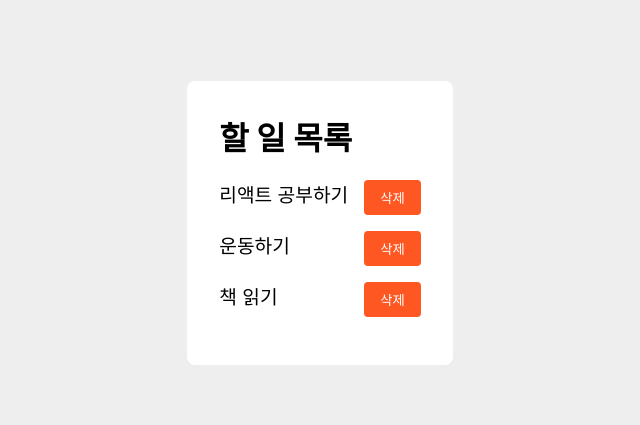
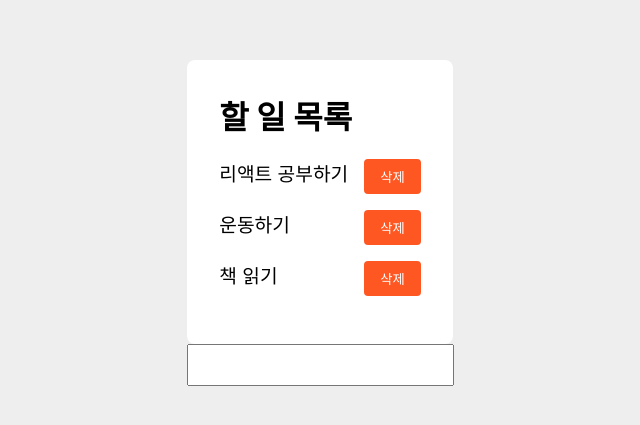
Before and after one commit to jchyeon0814/todo, a React (Create React App) app: page / in a window 1280 px wide. Shown: the part 177-602 px from the top of the page, without its empty margins (320-960 px from the left). Built offline with nearby package versions, Linux system fonts and the light colour scheme.

Commit message:
TextInput 컴포넌트 추가

```diff
--- a/src/App.tsx
+++ b/src/App.tsx
@@ -1,9 +1,11 @@
 import React from 'react';
 import logo from './logo.svg';
 import './App.css';
+import { useState } from 'react';
 import styled from '@emotion/styled';
 import { DataView } from 'components/DataView';
-import { useState } from 'react';
+import { TextInput } from 'components/TextInput';
+
 
 const Container = styled.div`
   height: 100vh;
@@ -21,6 +23,8 @@
     '책 읽기',
   ]);
 
+  const [todo, setTodo] = useState('');
+
   const onDelete = (todo: string) => {
     setTodoList(todoList.filter((item) => item !== todo));
   };
@@ -28,6 +32,10 @@
   return (
     <Container>
       <DataView title="할 일 목록" onDelete={onDelete} todoList={todoList} />
+      <TextInput
+        value={todo}
+        onChange={setTodo}
+      />
     </Container>
   );
 }
--- /dev/null
+++ b/src/components/TextInput/index.tsx
@@ -0,0 +1,15 @@
+import styled from '@emotion/styled';
+
+const Input = styled.input`
+    font-size: 1.2rem;
+    padding: 8px;
+`;
+
+interface Props {
+    readonly value: string;
+    readonly onChange: (text: string) => void;
+}
+
+export const TextInput = ({ value, onChange }: Props) => {
+    return <Input value={value} onChange={(event) => onChange(event.target.value)} />;
+}
```
